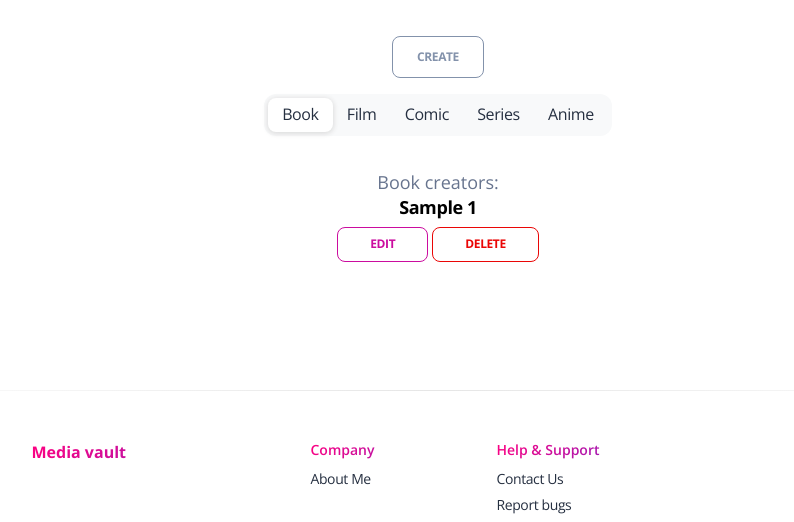
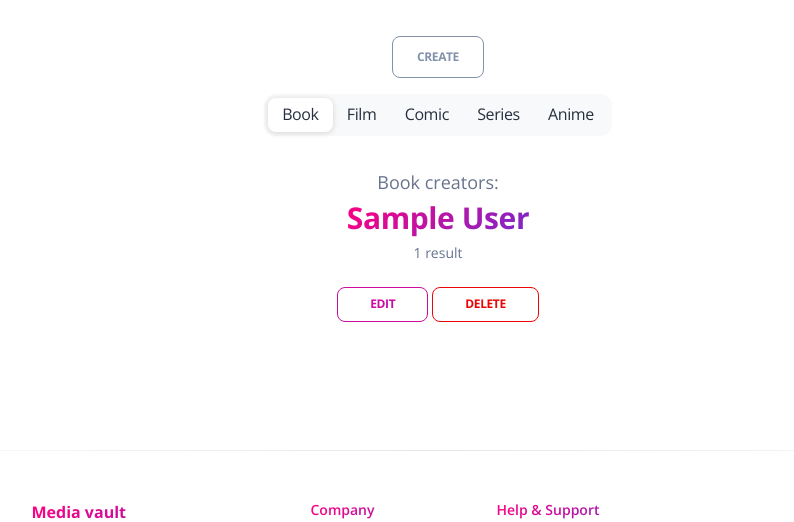
Before and after one commit to RomanSapunGit/media-vault, a Django app: page /creators/ in a window 1280 px wide. Shown: the part 216-738 px from the top of the page, without its empty margins (202-996 px from the left). Run offline with Django 5.2, Linux system fonts and the light colour scheme; a user stored in the database is signed in; tables that the repository leaves empty hold one stand-in row (values such as "Sample post"); some libraries are stand-ins or nearby versions.

Commit message:
style(creator list): add styles to creator list template

```diff
--- a/templates/media/list/creator_list.html
+++ b/templates/media/list/creator_list.html
@@ -23,9 +23,11 @@
     <div class="col-lg-10 text-center mx-auto">
       <ul class="list-unstyled">
         <li>
-          <p class="text-lg mb-0 h1">
-            <a class="rating-content"
-               href="{{ redirect_url }}?creators={{ creator.first_name }}">{{ creator.first_name }} {{ creator.media_type_count }}</a>
+          <h3 class="mb-1">
+            <a href="{{ redirect_url }}?creators={{ creator.first_name }}" class="text-primary text-gradient">{{ creator.first_name}} {{ creator.last_name }}</a>
+          </h3>
+          <p class="text-sm text-muted">
+            {{ creator.media_type_count }} result{{ creator.media_type_count|pluralize}}
           </p>
           <div class="pt-2">
             <a class="btn btn-sm btn-outline-primary"
```
